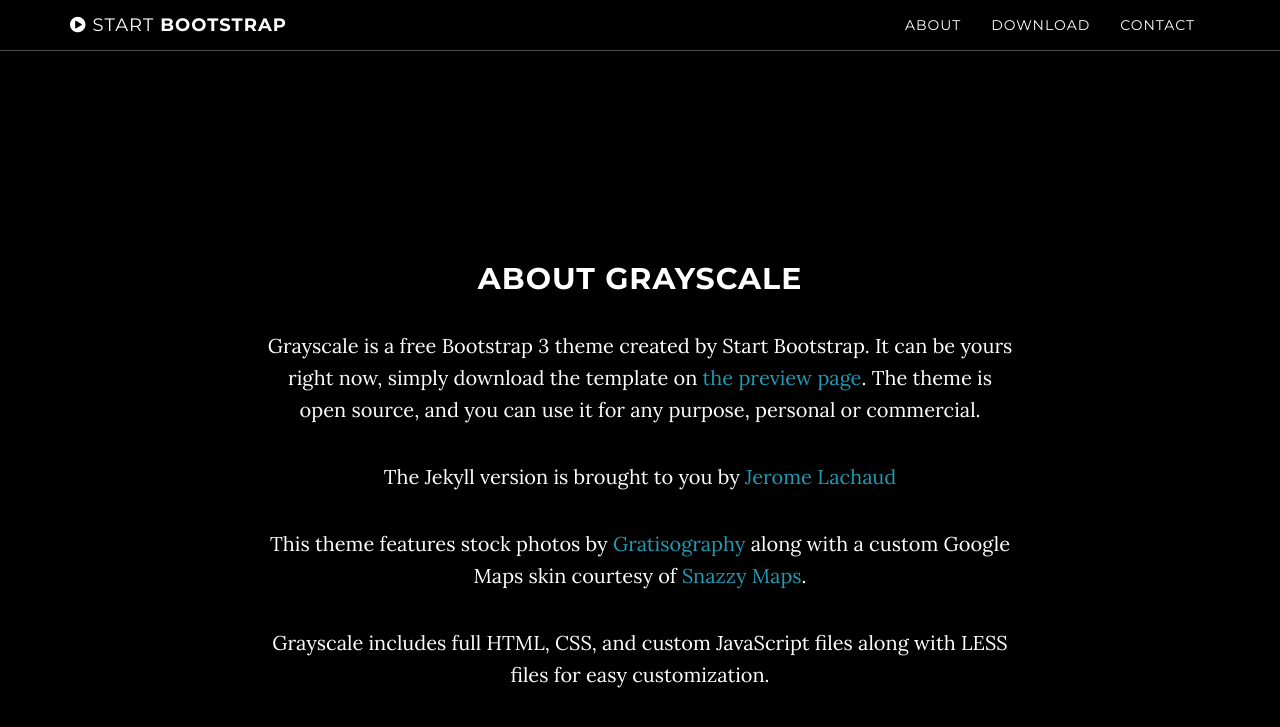
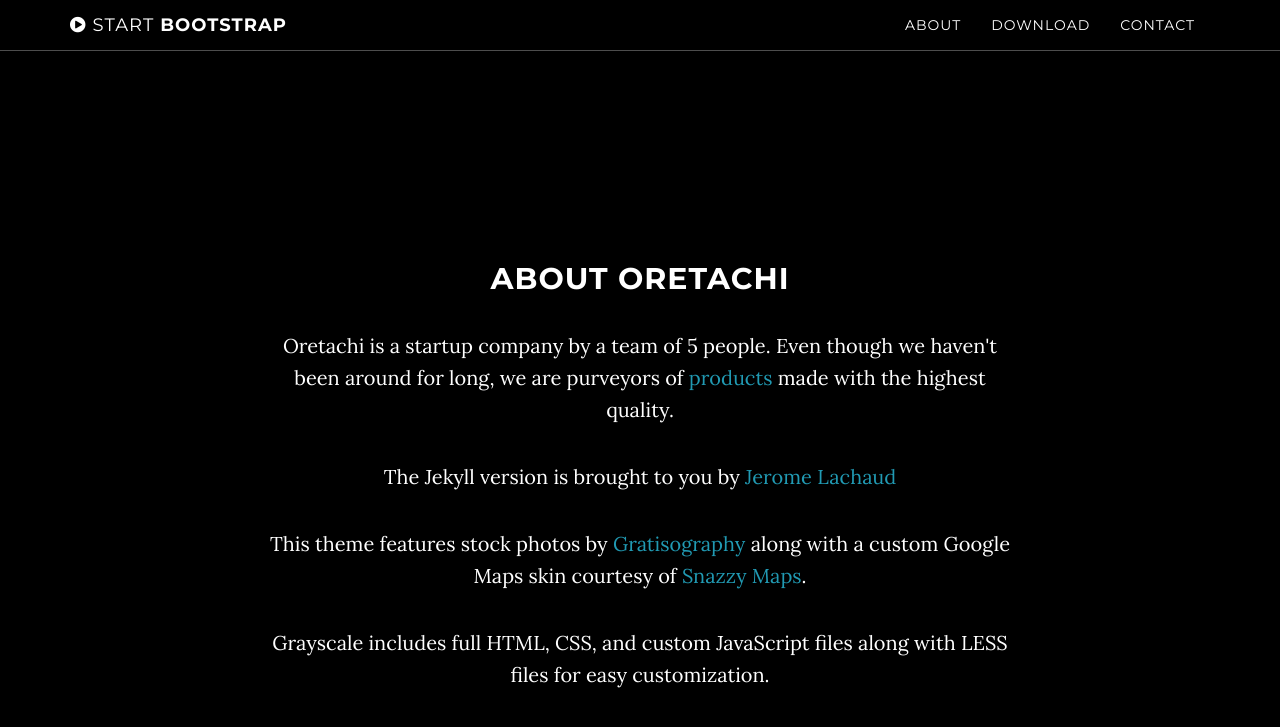
Before and after one commit to oretachi/oretachi.github.io, a Jekyll site: the page built from index.html, in a window 1280 px wide and 900 px high, scrolled down 838 px. Shown: the top 727 px of the window. Built offline with Jekyll 4.4.1, drawn with Linux system fonts in a browser that asks for light colours.

Commit message:
Updated about.html

```diff
--- a/_includes/about.html
+++ b/_includes/about.html
@@ -2,8 +2,8 @@
     <section id="about" class="container content-section text-center">
         <div class="row">
             <div class="col-lg-8 col-lg-offset-2">
-                <h2>About Grayscale</h2>
-                <p>Grayscale is a free Bootstrap 3 theme created by Start Bootstrap. It can be yours right now, simply download the template on <a href="http://startbootstrap.com/template-overviews/grayscale/">the preview page</a>. The theme is open source, and you can use it for any purpose, personal or commercial.</p>
+                <h2>About Oretachi</h2>
+                <p>Oretachi is a startup company by a team of 5 people. Even though we haven't been around for long, we are purveyors of  <a href="http://startbootstrap.com/template-overviews/grayscale/">products</a>  made with the highest quality. </p>
                 <p>The Jekyll version is brought to you by <a href="https://github.com/jeromelachaud">Jerome Lachaud</a></p>
                 <p>This theme features stock photos by <a href="http://gratisography.com/">Gratisography</a> along with a custom Google Maps skin courtesy of <a href="http://snazzymaps.com/">Snazzy Maps</a>.</p>
                 <p>Grayscale includes full HTML, CSS, and custom JavaScript files along with LESS files for easy customization.</p>
```
